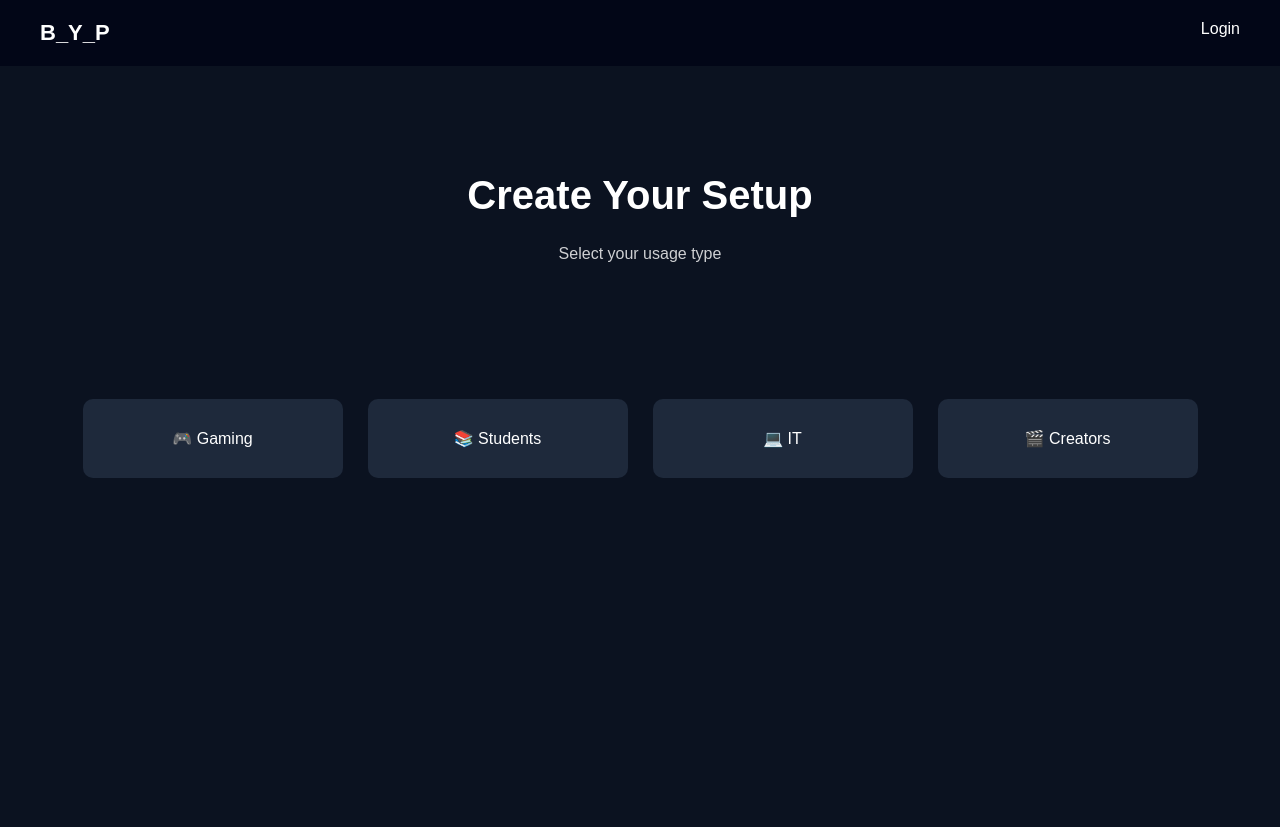
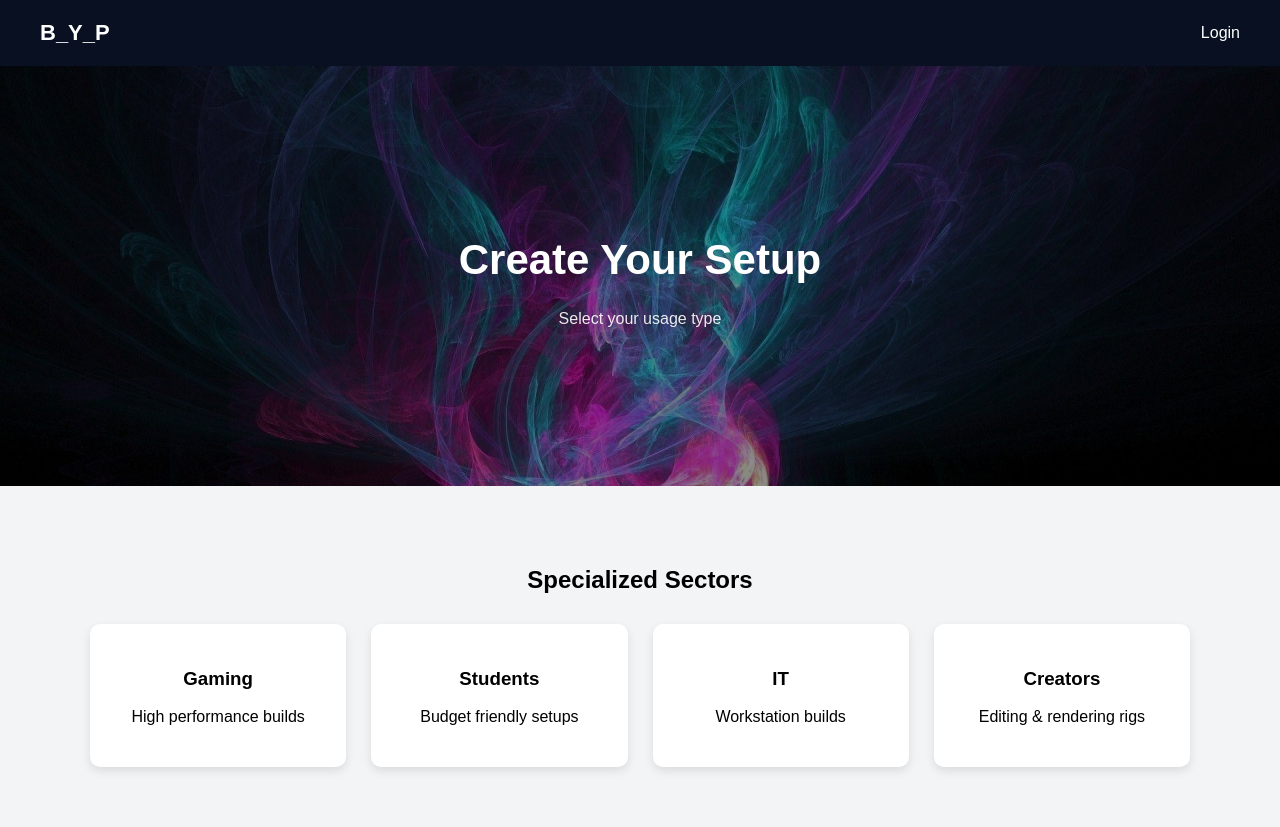
Before and after one commit to Manohar539/Build_Your_Dream_Pc, a Django app: page / in a window 1280 px wide. Before the commit the page ends 478 px from the top, so only its background shows below. Run offline with Django 5.2, Linux system fonts and the light colour scheme.

Commit message:
login button fix

```diff
--- a/static/css/home.css
+++ b/static/css/home.css
@@ -1,4 +1,4 @@
-/* BASIC */
+/* BODY */
 
 body{
 margin:0;
@@ -11,9 +11,10 @@ color:white;
 
 .nav1{
 display:flex;
-justify-content:space-between;
+align-items:center;
+justify-content:space-between;   /* ⭐ THIS FIXES IT */
 padding:20px 40px;
-background:#020617;
+background:#081021;
 }
 
 .txt1{
@@ -24,39 +25,72 @@ font-size:22px;
 /* HERO */
 
 .box1{
+height:420px;
+
+background-image:url('/static/images/pc.jpg');
+background-size:cover;
+background-position:center;
+
+display:flex;
+align-items:center;
+justify-content:center;
+flex-direction:column;
+
 text-align:center;
-padding:80px 20px;
+
+position:relative;
+}
+
+.box1::before{
+content:"";
+position:absolute;
+top:0;
+left:0;
+right:0;
+bottom:0;
+background:rgba(0,0,0,0.45);
 }
 
 .box1 h1{
-font-size:40px;
+font-size:42px;
+margin-bottom:10px;
+z-index:1;
 }
 
 .box1 p{
-opacity:0.8;
+opacity:0.9;
+z-index:1;
 }
 
 /* GRID */
 
 .grid1{
-display:flex;
-justify-content:center;
+background:#f3f4f6;
+color:black;
+padding:60px 40px;
+text-align:center;
+}
+
+.grid2{
+display:grid;
+grid-template-columns:repeat(4,1fr);
 gap:25px;
-flex-wrap:wrap;
-padding:40px;
+margin-top:30px;
+max-width:1100px;
+margin-left:auto;
+margin-right:auto;
 }
 
 .box2{
-background:#1e293b;
-padding:30px;
+background:white;
+padding:25px;
 border-radius:10px;
 cursor:pointer;
-width:200px;
-text-align:center;
-transition:0.3s;
+transition:0.25s;
+box-shadow:0 4px 10px rgba(0,0,0,0.1);
 }
 
 .box2:hover{
-background:#2563eb;
-transform:scale(1.05);
+transform:translateY(-6px);
+box-shadow:0 10px 25px rgba(0,0,0,0.2);
 }
--- a/templates/home.html
+++ b/templates/home.html
@@ -26,20 +26,30 @@
 
 <div class="grid1">
 
+    <h2>Specialized Sectors</h2>
+
+    <div class="grid2">
+
         <div class="box2" onclick="goB('gaming')">
-        🎮 Gaming
+            <h3>Gaming</h3>
+            <p>High performance builds</p>
         </div>
 
         <div class="box2" onclick="goB('students')">
-        📚 Students
+            <h3>Students</h3>
+            <p>Budget friendly setups</p>
         </div>
 
         <div class="box2" onclick="goB('it')">
-        💻 IT
+            <h3>IT</h3>
+            <p>Workstation builds</p>
         </div>
 
         <div class="box2" onclick="goB('creators')">
-        🎬 Creators
+            <h3>Creators</h3>
+            <p>Editing & rendering rigs</p>
+        </div>
+
     </div>
 
 </div>
```
Also changed, not shown: static/images/pc.jpg (added). Lines whose indentation alone changed are shown as unchanged.
